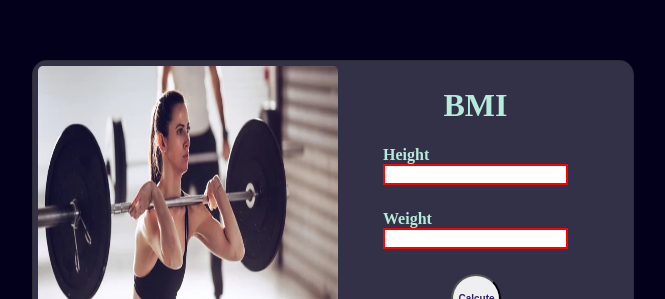
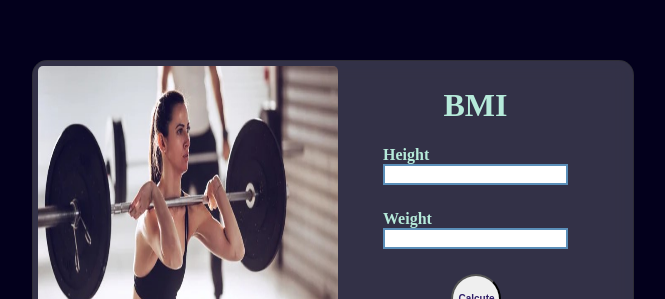
Before and after one commit to Mahdiyeh-Asgharpour/BMI, a React (Create React App) app: page / in a window 1280 px wide. Shown: the part 180-479 px from the top of the page, without its empty margins (307-972 px from the left). Built offline with nearby package versions, Linux system fonts and the light colour scheme.

Commit message:
Add files via upload

```diff
--- a/src/App.js
+++ b/src/App.js
@@ -10,7 +10,7 @@ function App() {
   const [hheight,setHheight]=useState(0);
   const [calcuute,setCalcuute]=useState(0);
   const[bmi,setBmi]=useState("");
-
+  const [color,setColor]=useState("#5B8FB9");
 
   const handleh=(event)=>{
 
@@ -22,16 +22,16 @@ function App() {
     setWeight(event.target.value) ;
   }
   const calcute=()=>{
-    if(calcuute == Infinity){
-      setCalcuute(weight/hheight);
-  }
-    height>99 ? setHheight((height*height)/10000):setErrorHeight("Your number is cm");
-    weight>20 ? setCalcuute((weight/hheight).toFixed(2)):setErrorWeight("Your number is kg");
-    result(calcuute);
+    calcuute == Infinity ? setCalcuute(weight/hheight) :result(calcuute);
 
+    height>99 ? setHheight((height*height)/10000):(setErrorHeight("Your number is cm") || setColor("red"));
+    weight>20 ? setCalcuute((weight/hheight).toFixed(2)):(setErrorWeight("Your number is kg") || setColor("red"));
 
   }
   const result =(calcuute)=>{
+    setColor("#5B8FB9");
+    setErrorHeight("");
+    setErrorWeight("");
     if(calcuute <18.5){
       setBmi("Underweight");
     }
@@ -59,16 +59,16 @@ function App() {
       <span className='text'>
         <h1>BMI</h1>
         <h3>Height</h3>
-        <input id='height' style={{border: height<99  ? "red 2px solid" : "#5B8FB9 2px solid"}} type='text' onChange={handleh} />
+        <input id='height' style={{border:`${color} 2px solid`}} type='text' onChange={handleh} />
         <h6 >{errorheight}</h6>
         <h3>Weight</h3>
-        <input id='weight' type='text' style={{border: weight<20  ? "red 2px solid" : "#5B8FB9 2px solid"}} onChange={handlew} />
+        <input id='weight' type='text' style={{border:`${color} 2px solid`}} onChange={handlew} />
         <h6 >{errorweight}</h6>
         <div className='btn'>
           <button onClick={calcute}>Calcute</button>
         </div>
         <h3 id='result'  style={{ opacity: calcuute == Infinity || calcuute ==0 ? 0 : 1}} >{calcuute}</h3>
-        <h3 id='bmi' >{bmi}</h3>
+        <h3 id='bmi' style={{ opacity: calcuute == Infinity || calcuute ==0 ? 0 : 1}}>{bmi}</h3>
 
       </span>
 
```
